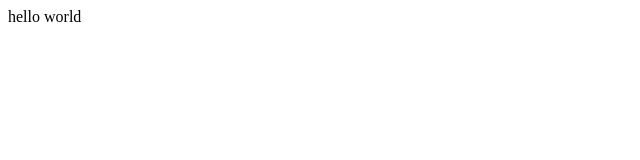
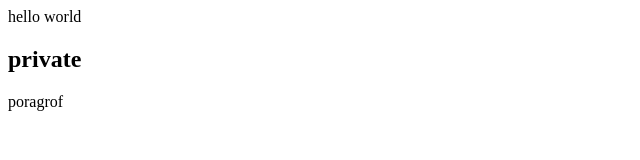
Before and after one commit to ozodbekjumayev/github-tutprial, a plain HTML site: page index.html in a window 1280 px wide. Shown: the whole page, without its empty margins (0-640 px from the left). Drawn offline with Linux system fonts and the light colour scheme.

Commit message:
add new p tag

```diff
--- a/index.html
+++ b/index.html
@@ -10,6 +10,8 @@
 
 <body>
     hello world
+    <h2>private</h2>
+    <p>poragrof</p>
 </body>
 
 </html>
```
